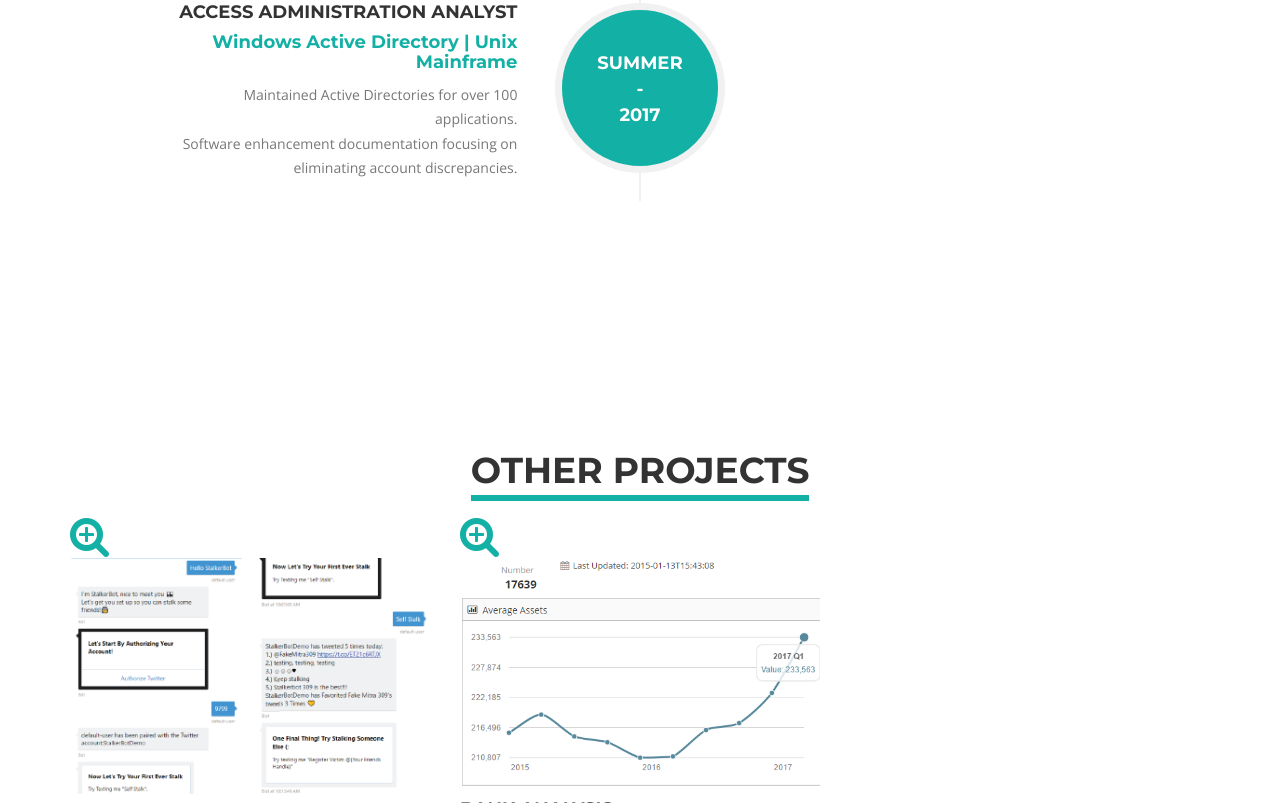
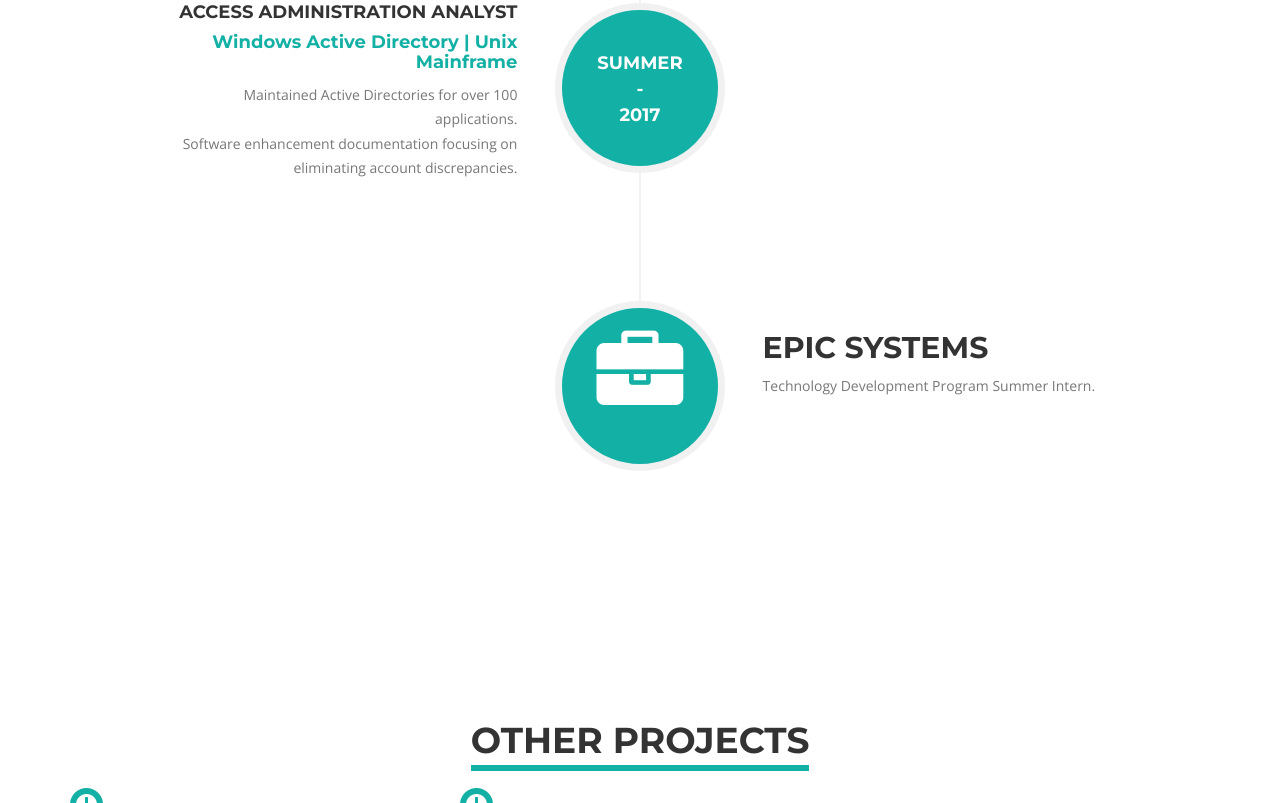
Before and after one commit to Danielson-JD/Danielson-JD.github.io, a plain HTML site: page index.html in a window 1280 px wide. Shown: the part 5241-6044 px from the top of the page. Drawn offline with nearby package versions, Linux system fonts and the light colour scheme; a web font is replaced by a local one.

Commit message:
Update index.html

```diff
--- a/index.html
+++ b/index.html
@@ -117,7 +117,7 @@
                     <p class="text-muted">As I've developed into software engineer, I've learned to trust the skills I have. I've learned to trust my <span style="Color: black">Problem Solving</span> skills. I can go out and identify a problem. I can then continuously break the problem down until it becomes solvable components. Then, I am able to create the best solution possible for those problems.
 					I've learned to trust my <span style="Color: black">Tenacity</span>. I never give up on a problem. There is always a way for me to accomplish what I'm doing no matter the obstacles in front of me.
 					Finally, I have learned to trust my <span style="Color: black">Team Work</span>. Problems are a lot easier to solve when you have many different perspectives looking at it. I have the ability to bring out the best in my team-mates so that we can do the best possible work.</p>
-                    <p><a class="btn btn-primary btn-lg wow bounce animated" role="button" href="Danielson_John_Resume8_7_2017.pdf">Download Printable Resume</a></p>
+                    <p><a class="btn btn-primary btn-lg wow bounce animated" role="button" href="Danielson_John_2-21 (1).pdf">Download Printable Resume</a></p>
                 </div>
 			</div>
 
@@ -338,6 +338,21 @@
                                 </div>
                             </div>
                         </li>
+			<li class="timeline-inverted">
+                            <div class="timeline-image wow zoomIn animated">
+                                <span class="ico">
+                                    <i class="fa fa-briefcase"></i>
+                                </span>
+                            </div>
+                            <div class="timeline-panel wow fadeInRight animated">
+                                <div class="timeline-heading">
+                                    <h2 class="subheading">Epic Systems </h2>
+                                </div>
+                                <div class="timeline-body">
+                                    <p class="text-muted">Technology Development Program Summer Intern.</p>
+                                </div>
+                            </div>
+                        </li>
                         <!-- exprience End -->
                     </ul>
                 </div>
```
